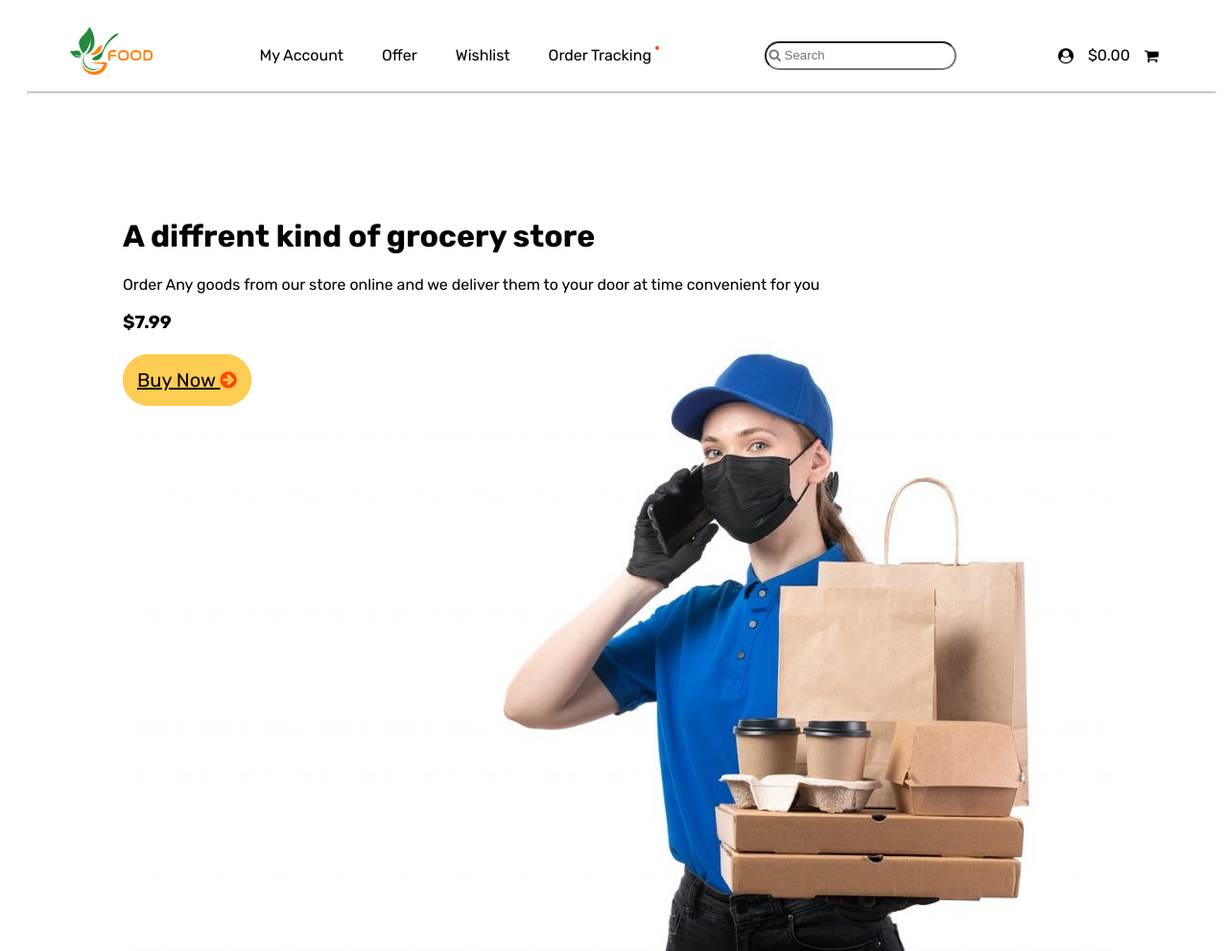
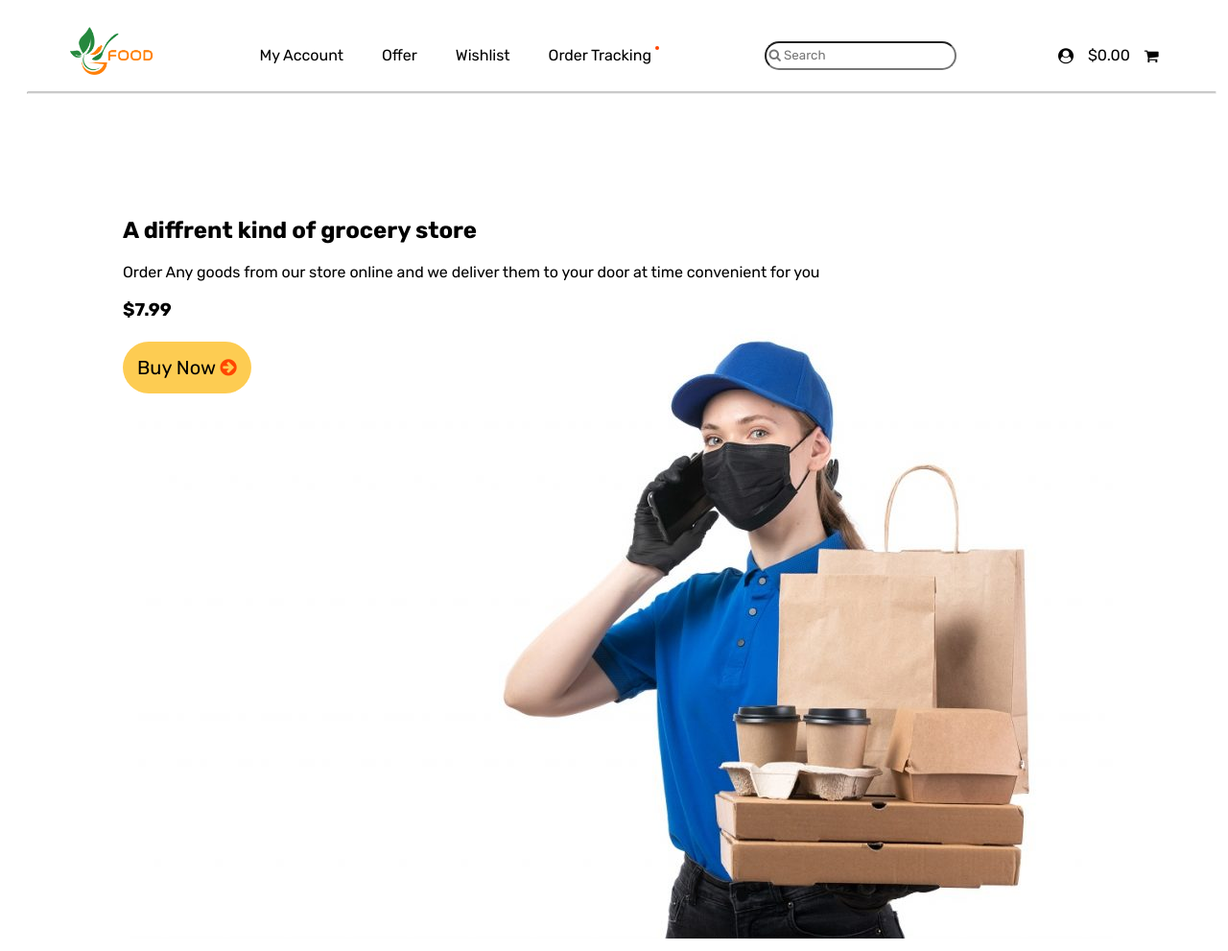
Before and after one commit to fiddly-digits/challengeGroceryStore, a plain HTML site: page index.html in a window 1280 px wide. Shown: the whole page at 96% size. Drawn offline with Linux system fonts and the light colour scheme.

Commit message:
fix button

```diff
--- a/index.html
+++ b/index.html
@@ -13,7 +13,7 @@
 
     <!-- menu part -->
 
-    <div class="flex-container">
+    <nav class="flex-container">
         <img src="./foodlogo.png" alt="logo">
         <div class="main-menu">
             <div>My Account</div>
@@ -27,10 +27,13 @@
             <p>0.00</p>
             <i class="fa fa-shopping-cart"></i>
         </div>
-    </div>
+    </nav>
 
     <hr class="solid"/>
-    <div class="flex-body">
+
+    <!-- body section -->
+
+    <section class="flex-body">
         <div class="text-body">
             <h1>A diffrent kind of grocery store</h1>
             <p>Order Any goods from our store online and we deliver them to your door at time convenient for you</p>
@@ -41,7 +44,7 @@
         <div class="image">
             <img src="./deliveryguy.jpg" alt="Delivery">
         </div>
-    </div>
+    </section>
 
 </body>
 </html>
--- a/styles.css
+++ b/styles.css
@@ -57,14 +57,13 @@ html, body {
     display: inline-block;
     position: sticky;
     bottom: 100%;
-
 }
 
 .search {
     border-radius: 60px;
     height: 30px;
     width: 200px;
-    font-family: Arial, FontAwesome;
+    font-family: rubik, FontAwesome;
     align-self: center;
 }
 
@@ -91,6 +90,8 @@ html, body {
 hr.solid {
     border-top: 2px solid #cacaca;
     border-radius: 5px;
+	/* border-bottom: 1px solid #1f1209; */
+	/* box-shadow: 0 20px 20px -20px #333; */
 }
 
 .flex-body {
@@ -113,12 +114,12 @@ hr.solid {
 
 .text-body a {
     background-color: #fdcc52;
-    border: solid 15px #fdcc52;
     border-radius: 120px;
     height: 100px;
     font-size: 20px ;
-    font-style: normal;
     color: black;
+    padding: 15px;
+    text-decoration: none;
 }
 
 .text-body a i {
@@ -130,5 +131,5 @@ hr.solid {
     overflow: hidden;
     /* border: solid 1px red; */
     margin: -100px 0px 10px 0px;
-    flex: 1 1 auto;
+    /* flex: 1 1 auto; */
 }
```
